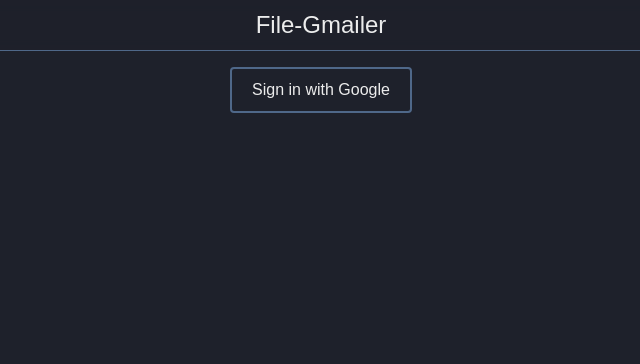
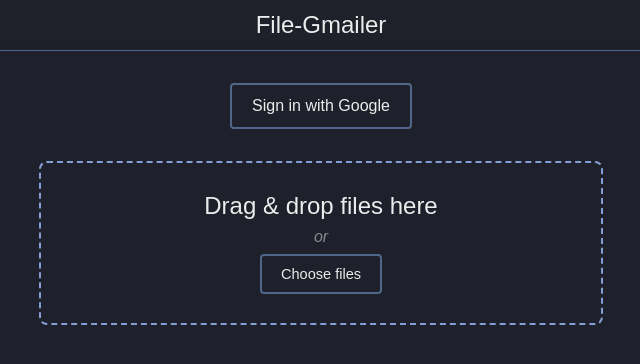
Before and after one commit to KFig21/file-gmailer-web, a React (Vite) app: page / in a window 1280 px wide. Shown: the top 364 px of the page, without its empty margins (319-959 px from the left). Built offline with nearby package versions, Linux system fonts and the light colour scheme.

Commit message:
style updates

```diff
--- a/src/App.tsx
+++ b/src/App.tsx
@@ -83,14 +83,6 @@
 
       {/*  content */}
       <div className="content">
-        {!accessToken && (
-          <div className="sign-in-button-container">
-            <button className="sign-in-button" onClick={() => login()}>
-              Sign in with Google
-            </button>
-          </div>
-        )}
-
         {/* email options */}
         {drafts.length > 0 && (
           <EmailOptions
@@ -98,7 +90,16 @@
           />
         )}
 
+        {!accessToken && (
+          <div className={`sign-in-button-container ${drafts.length > 0 && 'showing-bulk-panel'}`}>
+            <button className="sign-in-button" onClick={() => login()}>
+              Sign in with Google
+            </button>
+          </div>
+        )}
+
         {/* email */}
+        {drafts.length > 0 && (
           <div className="emails-container">
             {drafts.map((draft, index) => (
               <DraftEmail
@@ -109,9 +110,12 @@
               />
             ))}
           </div>
+        )}
 
         {/* dropzone */}
-        {accessToken && <FileDropzone onFilesAdded={addFiles} />}
+        {/* {accessToken &&  */}
+        <FileDropzone onFilesAdded={addFiles} />
+        {/* } */}
 
         {drafts.length > 0 && (
           <button className="create-drafts-button" onClick={createAllDrafts} disabled={loading}>
--- a/src/components/DraftEmail/styles.scss
+++ b/src/components/DraftEmail/styles.scss
@@ -6,7 +6,7 @@
     align-items: center;
     gap: 24px;
     width: 100%;
-    padding: 1rem;
+    // padding: 1rem;
 
     .email-container {
         display: flex;
--- a/src/index.scss
+++ b/src/index.scss
@@ -81,20 +81,24 @@
         flex: 2;
         flex-direction: column;
         align-items: center;
-        padding: 0rem 0rem 1rem 0rem;
+        padding: 0rem 0rem 2rem 0rem;
         overflow-y: scroll;
         overflow-x: hidden;
         width: 100%;
         max-width: 100vw;
         margin: 0;
+        gap: 2rem;
 
         // SIGN IN BUTTON
         .sign-in-button-container {
             display: flex;
             align-items: center;
             justify-content: center;
-            padding: 1rem;
-            // height: 100%;
+            padding: 2rem 0rem 0rem 0rem;
+
+            &.showing-bulk-panel {
+                padding: 0rem;
+            }
 
             button {
                 font-size: 1rem;
@@ -120,7 +124,6 @@
         // DROPZONE
         .dropzone-container {
             display: flex;
-            padding: 1rem 0px;
 
             .dropzone {
                 border: 2px dashed var(--primaryColor);
@@ -178,7 +181,7 @@
             background-color: var(--backgroundColor);
             color: var(--fontColor);
             border: solid 2px var(--borderColor);
-            padding: 0.6rem 1.2rem;
+            padding: 1rem 2rem;
             margin: 2rem;
             border-radius: 4px;
             cursor: pointer;
```
Lines whose indentation alone changed are shown as unchanged.
